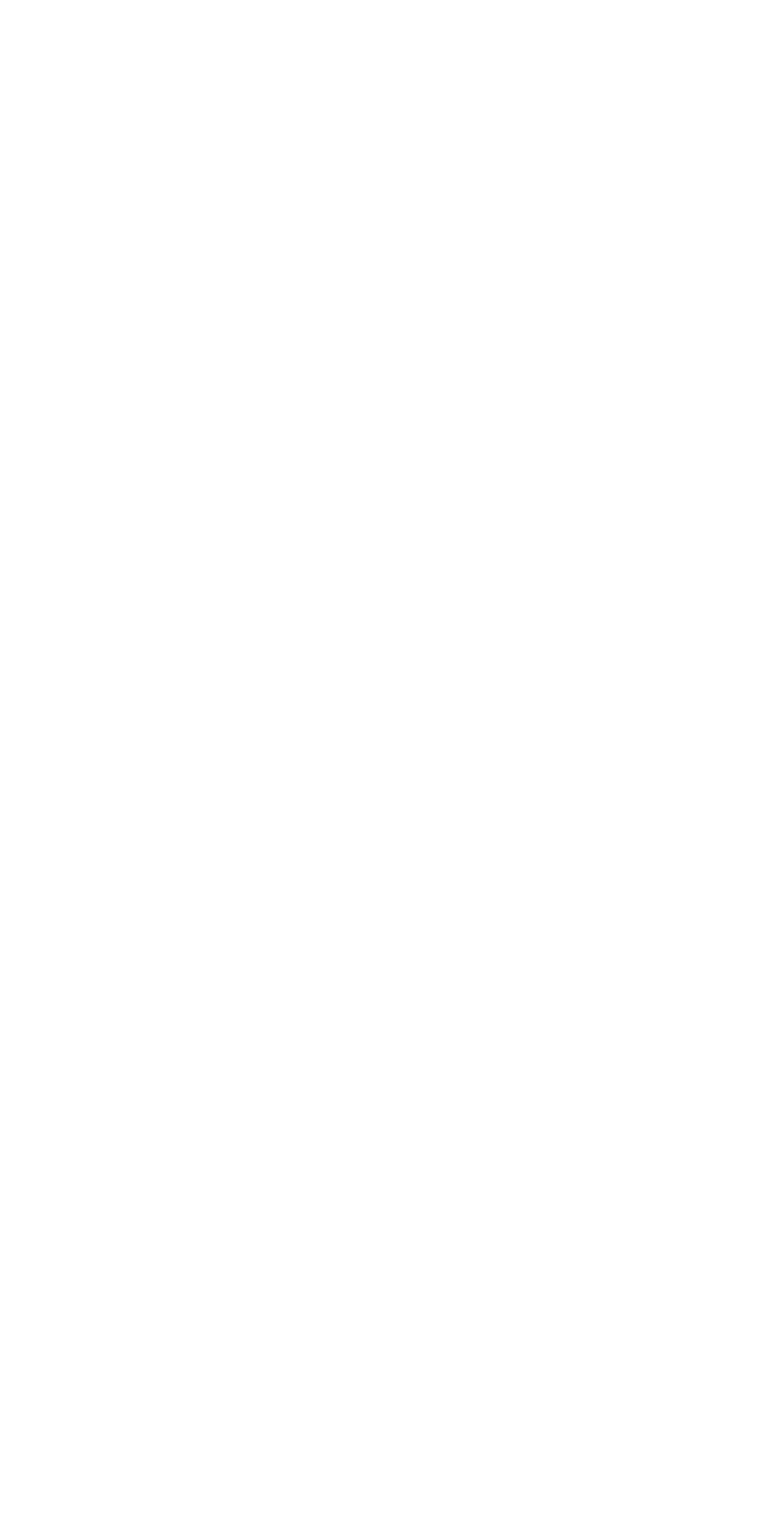
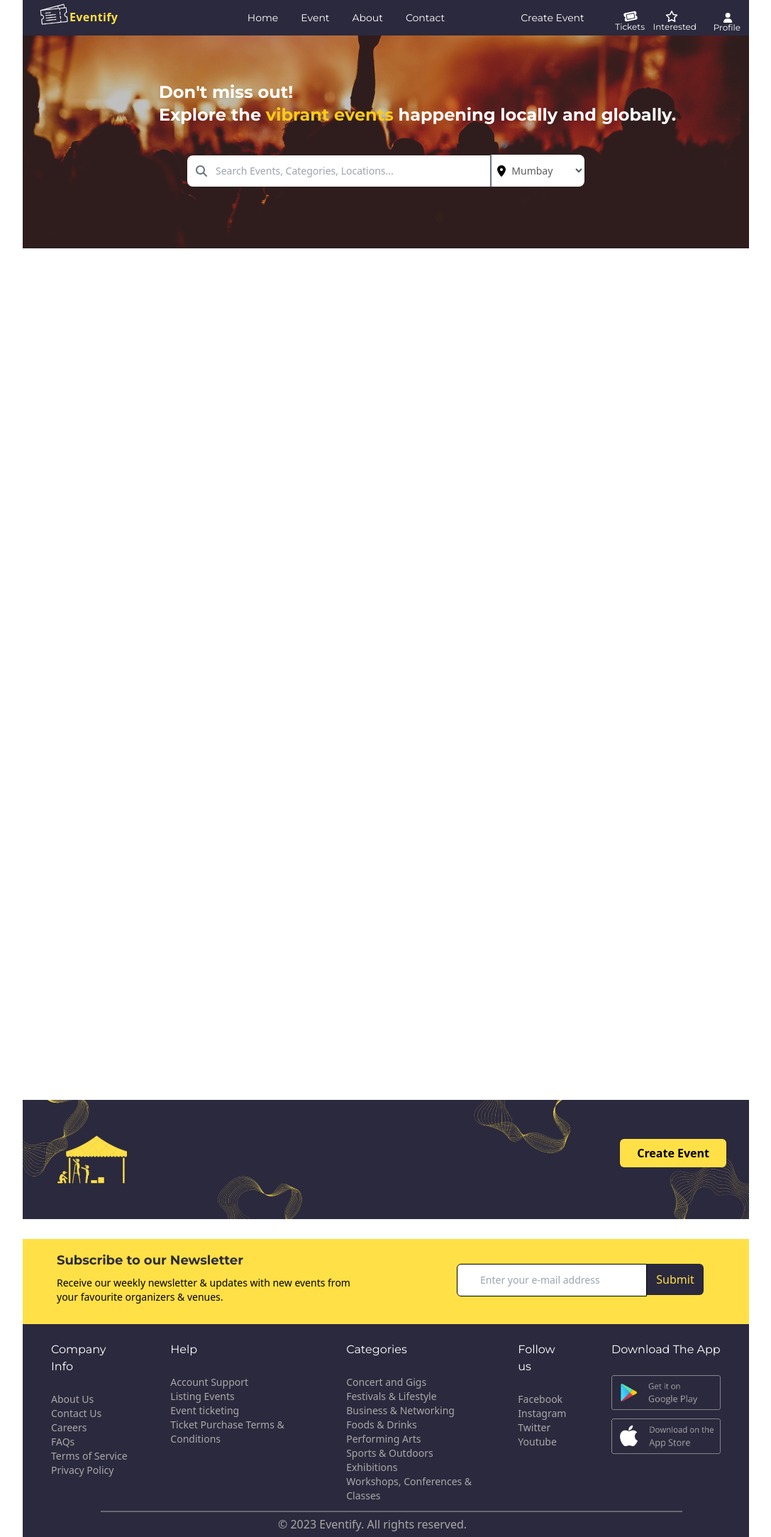
Before and after one commit to Darko05Cleanthe/Eventify-React-TailwindCss, a React (Vite) app in the folder frontend/: page /userhome in a window 1280 px wide. Before the commit this address had no page. Shown: the whole page at 71% size, without its empty margins (96-1183 px from the left). Before the commit the page ends 800 px from the top, so only its background shows below. Built offline with nearby package versions, Linux system fonts and the light colour scheme.

Commit message:
Finalisation du composant UserHeader (Pour l'utilisateur connectée) et correction de problème relatif aux liens

```diff
--- a/frontend/package.json
+++ b/frontend/package.json
@@ -10,6 +10,7 @@
     "build:css": "npx tailwindcss -i ./src/index.css -o ./dist/output.css --watch"
   },
   "dependencies": {
+    "@fortawesome/free-regular-svg-icons": "^6.7.2",
     "@fortawesome/free-solid-svg-icons": "^6.7.2",
     "@fortawesome/react-fontawesome": "^0.2.2",
     "react": "^19.1.0",
--- a/frontend/src/App.jsx
+++ b/frontend/src/App.jsx
@@ -2,7 +2,7 @@ import Login from './pages/auth/Login'
 import Register from './pages/auth/Register'
 import { BrowserRouter, Routes, Route } from 'react-router-dom'
 import Home from './pages/Home'
-import HeaderUser from './components/HeaderUser'
+import UserHome from './pages/user/UserHome'
 
 
 function App() {
@@ -11,7 +11,7 @@ function App() {
     <>
     <BrowserRouter>
     <Routes>
-    <Route path='/headerUser' element={<HeaderUser />} />
+    <Route path='/userhome' element={<UserHome />} />
     <Route path="/" element={<Home />} />
     <Route path='/register' element={<Register />} />
     <Route path='/login' element={<Login />} />
--- a/frontend/src/components/Footer.jsx
+++ b/frontend/src/components/Footer.jsx
@@ -2,12 +2,12 @@ import { Link } from "react-router-dom"
 
 export default function Footer() {
 
-    return <section className="flex flex-col items-center justify-start min-h-screen px-4 bg-white">
+    return <section className="flex flex-col items-center justify-end min-h-screen px-4 bg-white">
 
         <div className="relative w-full max-w-screen-lg mx-auto h-[50px] bg-[#2B293D] aspect-auto">
 
             <img src="/CreateEventCTA.png" alt="Footer img"/>
-            <button className="absolute right-[32px] top-[55px] flex flex-row gap-2 font-bold bg-[#FFE047] p-[8px] px-6 rounded-md"><img src="/Vector.png" alt="Create Event" className='w-5 h-auto' />Create Event</button>
+            <button className="absolute right-[32px] top-[55px] flex flex-row gap-2 font-bold bg-[#FFE047] p-[8px] px-6 rounded-md">Create Event</button>
 
             <div className="relative w-full max-w-screen-lg mx-auto h-[120px] top-0 flex flex-col bg-[#FFE047] my-7">
 
@@ -22,40 +22,40 @@ export default function Footer() {
 
                 <nav className="flex flex-col">
                     <h2 className="mx-10 py-6 font-[montserrat] text-white text-md">Company Info</h2>
-                    <Link path='' className="text-[#A9A9A9] mx-10 text-sm">About Us</Link>
-                    <Link path='' className="text-[#A9A9A9] mx-10 text-sm">Contact Us</Link>
-                    <Link path='' className="text-[#A9A9A9] mx-10 text-sm">Careers</Link>
-                    <Link path='' className="text-[#A9A9A9] mx-10 text-sm">FAQs</Link>
-                    <Link path='' className="text-[#A9A9A9] mx-10 text-sm">Terms of Service</Link>
-                    <Link path='' className="text-[#A9A9A9] mx-10 text-sm">Privacy Policy</Link>
+                    <Link to='' className="text-[#A9A9A9] mx-10 text-sm">About Us</Link>
+                    <Link to='' className="text-[#A9A9A9] mx-10 text-sm">Contact Us</Link>
+                    <Link to='' className="text-[#A9A9A9] mx-10 text-sm">Careers</Link>
+                    <Link to='' className="text-[#A9A9A9] mx-10 text-sm">FAQs</Link>
+                    <Link to='' className="text-[#A9A9A9] mx-10 text-sm">Terms of Service</Link>
+                    <Link to='' className="text-[#A9A9A9] mx-10 text-sm">Privacy Policy</Link>
                 </nav>
 
                 <nav className="flex flex-col -mx-10">
                     <h2 className="flex flex-col mx-10 py-6 font-[montserrat] text-white text-md">Help</h2>
-                    <Link path='' className="text-[#A9A9A9] mx-10 text-sm">Account Support</Link>
-                    <Link path='' className="text-[#A9A9A9] mx-10 text-sm">Listing Events</Link>
-                    <Link path='' className="text-[#A9A9A9] mx-10 text-sm">Event ticketing</Link>
-                    <Link path='' className="text-[#A9A9A9] mx-10 text-sm">Ticket Purchase Terms & Conditions</Link>
+                    <Link to='' className="text-[#A9A9A9] mx-10 text-sm">Account Support</Link>
+                    <Link to='' className="text-[#A9A9A9] mx-10 text-sm">Listing Events</Link>
+                    <Link to='' className="text-[#A9A9A9] mx-10 text-sm">Event ticketing</Link>
+                    <Link to='' className="text-[#A9A9A9] mx-10 text-sm">Ticket Purchase Terms & Conditions</Link>
                 </nav>
 
                 <nav className="flex flex-col -mx-10">
                     <h2 className="flex flex-col mx-10 py-6 font-[montserrat] text-white text-md">Categories</h2>
-                    <Link path='' className="text-[#A9A9A9] mx-10 text-sm">Concert and Gigs</Link>
-                    <Link path='' className="text-[#A9A9A9] mx-10 text-sm">Festivals & Lifestyle</Link>
-                    <Link path='' className="text-[#A9A9A9] mx-10 text-sm">Business & Networking</Link>
-                    <Link path='' className="text-[#A9A9A9] mx-10 text-sm">Foods & Drinks</Link>
-                    <Link path='' className="text-[#A9A9A9] mx-10 text-sm">Performing Arts</Link>
-                    <Link path='' className="text-[#A9A9A9] mx-10 text-sm">Sports & Outdoors</Link>
-                    <Link path='' className="text-[#A9A9A9] mx-10 text-sm">Exhibitions</Link>
-                    <Link path='' className="text-[#A9A9A9] mx-10 text-sm">Workshops, Conferences & Classes</Link>
+                    <Link to='' className="text-[#A9A9A9] mx-10 text-sm">Concert and Gigs</Link>
+                    <Link to='' className="text-[#A9A9A9] mx-10 text-sm">Festivals & Lifestyle</Link>
+                    <Link to='' className="text-[#A9A9A9] mx-10 text-sm">Business & Networking</Link>
+                    <Link to='' className="text-[#A9A9A9] mx-10 text-sm">Foods & Drinks</Link>
+                    <Link to='' className="text-[#A9A9A9] mx-10 text-sm">Performing Arts</Link>
+                    <Link to='' className="text-[#A9A9A9] mx-10 text-sm">Sports & Outdoors</Link>
+                    <Link to='' className="text-[#A9A9A9] mx-10 text-sm">Exhibitions</Link>
+                    <Link to='' className="text-[#A9A9A9] mx-10 text-sm">Workshops, Conferences & Classes</Link>
                 </nav>
 
                 <nav className="flex flex-col -mx-10">
                     <h2 className="flex flex-col mx-10 py-6 font-[montserrat] text-white text-md">Follow us</h2>
-                    <Link path='' className="text-[#A9A9A9] mx-10 text-sm">Facebook</Link>
-                    <Link path='' className="text-[#A9A9A9] mx-10 text-sm">Instagram</Link>
-                    <Link path='' className="text-[#A9A9A9] mx-10 text-sm">Twitter</Link>
-                    <Link path='' className="text-[#A9A9A9] mx-10 text-sm">Youtube</Link>
+                    <Link to='' className="text-[#A9A9A9] mx-10 text-sm">Facebook</Link>
+                    <Link to='' className="text-[#A9A9A9] mx-10 text-sm">Instagram</Link>
+                    <Link to='' className="text-[#A9A9A9] mx-10 text-sm">Twitter</Link>
+                    <Link to='' className="text-[#A9A9A9] mx-10 text-sm">Youtube</Link>
                 </nav>
 
                 <nav className="flex flex-col">
--- a/frontend/src/components/Header.jsx
+++ b/frontend/src/components/Header.jsx
@@ -14,10 +14,10 @@ export default function Header() {
 
             <nav className="flex gap-10 items-stretch -ml-28">
 
-            <a href="#" className='flex text-white items-center font-[montserrat] text-sm'>Home</a>
-            <a href="#" className='flex text-white items-center font-[montserrat] text-sm'>Event</a>
-            <a href="#" className='flex text-white items-center font-[montserrat] text-sm'>About</a>
-            <a href="#" className='flex text-white items-center font-[montserrat] text-sm'>Contact</a>
+            <Link to='' className='flex text-white items-center font-[montserrat] text-sm'>Home</Link>
+            <Link to='' className='flex text-white items-center font-[montserrat] text-sm'>Event</Link>
+            <Link to='' className='flex text-white items-center font-[montserrat] text-sm'>About</Link>
+            <Link to='' className='flex text-white items-center font-[montserrat] text-sm'>Contact</Link>
 
             </nav>
 
@@ -25,7 +25,7 @@ export default function Header() {
 
             <div className="absolute top-[15px] right-0 flex justify-end gap-2">
 
-            <Link path='' className='flex text-white px-4 font-[montserrat] text-sm'>Create Event</Link>
+            <Link to='' className='flex text-white px-4 font-[montserrat] text-sm'>Create Event</Link>
             <Link to="/login" className="flex text-white font-[montserrat] text-sm">Login</Link>
             <Link to="/register" className="flex text-black font-[montserrat] border border-[#FFE047] p-1 bg-[#FFE047] -my-2
             mx-4 rounded-lg">Sign up</Link>
--- a/frontend/src/components/HeaderUser.jsx
+++ b/frontend/src/components/UserHeader.jsx
@@ -2,9 +2,12 @@ import { Link } from "react-router-dom"
 import { FontAwesomeIcon } from '@fortawesome/react-fontawesome'
 import { faMagnifyingGlass } from '@fortawesome/free-solid-svg-icons'
 import { faLocationDot } from '@fortawesome/free-solid-svg-icons'
+import { faStar } from '@fortawesome/free-regular-svg-icons'
+import { faTicket } from '@fortawesome/free-solid-svg-icons'
+import { faUser } from '@fortawesome/free-solid-svg-icons'
 
 
-export default function HeaderUser() {
+export default function UserHeader() {
 
     return <section className='flex justify-start items-center flex-col min-h-screen bg-white px-4'>
 
@@ -14,23 +17,34 @@ export default function HeaderUser() {
 
                 <nav className="flex gap-8 items-stretch -ml-28">
 
-                <Link path='' className='flex text-white items-center font-[montserrat] text-sm'>Home</Link>
-                <Link path='' className='flex text-white items-center font-[montserrat] text-sm'>Event</Link>
-                <Link path='' className='flex text-white items-center font-[montserrat] text-sm'>About</Link>
-                <Link path='' className='flex text-white items-center font-[montserrat] text-sm'>Contact</Link>
+                <Link to='' className='flex text-white items-center font-[montserrat] text-sm'>Home</Link>
+                <Link to='' className='flex text-white items-center font-[montserrat] text-sm'>Event</Link>
+                <Link to='' className='flex text-white items-center font-[montserrat] text-sm'>About</Link>
+                <Link to='' className='flex text-white items-center font-[montserrat] text-sm'>Contact</Link>
 
                 </nav>
 
 
 
-                <div className="absolute top-[15px] right-0 flex justify-end gap-2">
+                <div className="absolute top-[15px] right-0 flex justify-end gap-10">
 
-                <Link path="" className='flex text-white px-4 font-[montserrat] text-sm'>Create Event</Link>
-                 {/* <Link to="/login" className="text-white font-[montserrat] text-sm">
-    <img src="/ProfileButton.png" alt="Profil" className="w-[152px] h-auto object-cover rounded-full" />
-  </Link> */}
-                <Link to="/register" className="flex text-black font-[montserrat] border border-[#FFE047] p-1 bg-[#FFE047] -my-2 mx-4 rounded-lg">Sign up</Link>
+                <Link to="" className='flex text-white px-4 font-[montserrat] text-sm'>Create Event</Link>
 
+                <h6 className="absolute top-[15px] mr-[147px] text-white font-[montserrat] text-xs">Tickets</h6>
+                <Link to=''><FontAwesomeIcon icon={faTicket} className="text-white mb-1 -rotate-12" /></Link>
+
+                <h6 className="absolute top-[15px] mr-[74px] text-white font-[montserrat] text-xs">Interested</h6>
+                <Link to=''><FontAwesomeIcon icon={faStar} className="text-white mb-1" /></Link>
+
+                <Link to="/profile" className="text-white font-[montserrat] text-sm">
+                <FontAwesomeIcon icon={faUser} className="text-white mx-6" /></Link>
+                <h6 className="absolute top-[16px] mr-3 text-white font-[montserrat] text-xs">Profile</h6>
+
+                <select name="Option Profile" id="" className="border-l-2 p-3 outline-none bg-white text-sm font-[montserrat] hidden" >
+                    <option value="">Account Info</option>
+                    <option value="">Change Email</option>
+                    <option value="">Password</option>
+                </select>
 
 
                 </div>
--- a/frontend/src/pages/Home.jsx
+++ b/frontend/src/pages/Home.jsx
@@ -9,8 +9,6 @@ export default function Home() {
 
         <main className="flex-grow">
 
-
-
         </main>
 
         <Footer />
--- a/frontend/src/pages/auth/Login.jsx
+++ b/frontend/src/pages/auth/Login.jsx
@@ -30,7 +30,7 @@ export default function Login() {
 
                 </form>
 
-                    <button className='absolute top-[390px] left-[60px] w-[375px] bg-[#2B293D] text-white p-2 my-4'>Login</button>
+                    <Link to='/userhome' className='absolute top-[390px] left-[60px] w-[375px] bg-[#2B293D] text-white p-2 my-4'>Login</Link>
 
                     <h4 className='absolute top-[455px] left-[62px] text-[#636363] text-sm'>Don't have an account ? <Link to="/register" className='text-black'>Sign up</Link></h4>
 
--- /dev/null
+++ b/frontend/src/pages/user/UserHome.jsx
@@ -0,0 +1,19 @@
+import UserHeader from "../../components/UserHeader"
+import Footer from "../../components/Footer"
+
+
+export default function UserHome() {
+
+    return (<section className="flex flex-col min-h-screen">
+
+        <UserHeader />
+
+        <main className="flex-grow">
+
+        </main>
+
+        <Footer />
+
+    </section>
+    )
+}
```
Also changed, not shown: frontend/public/ProfileButton.png, frontend/public/Vector.png (deleted).
